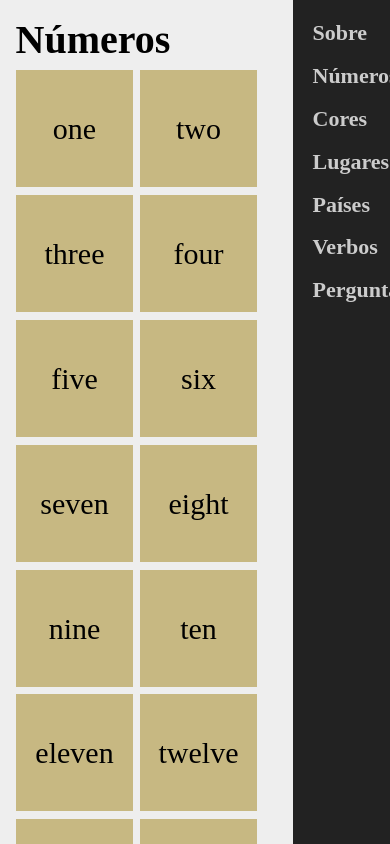
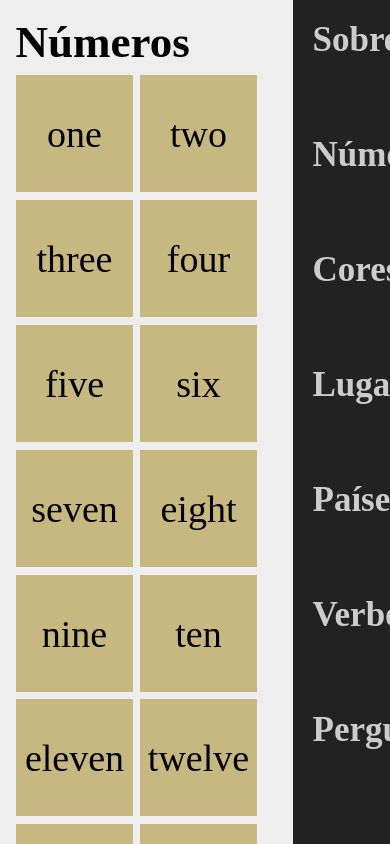
Before and after one commit to DiogoZdev/DiogoZdev.github.io, a plain HTML site: page projects/cards4english/index.html in a window 390 px wide. Drawn offline with Linux system fonts and the light colour scheme.

Commit message:
mobile test2

```diff
--- a/projects/cards4english/style.css
+++ b/projects/cards4english/style.css
@@ -131,11 +131,16 @@ aside a:hover h3{
     }
 
     h1{
-        font-size: 40px;
+        font-size: 45px;
     }
 
     .front, .back {
-        font-size:30px;
+        font-size:38px;
+    }
+
+    aside h3{
+        font-size:35px;
+        margin-bottom:75px;
     }
 
 }
```
